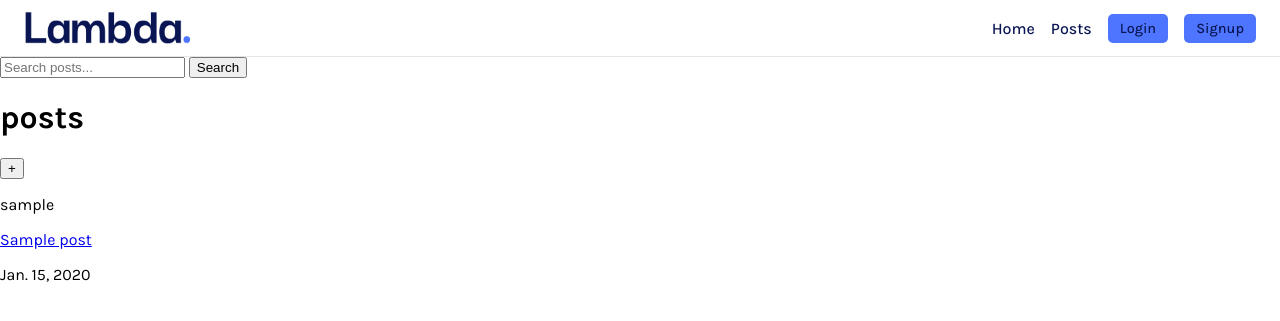
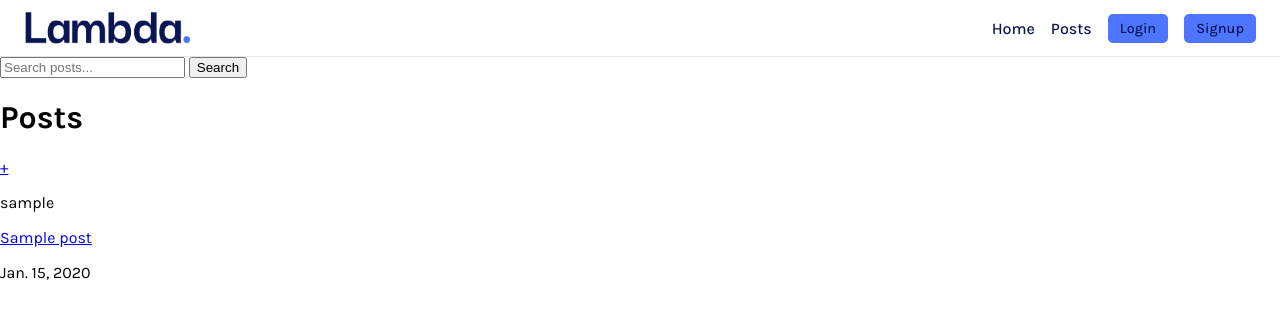
Before and after one commit to ZahraaMohd-c/lambda, a Django app: page /posts/ in a window 1280 px wide. Shown: the top 321 px of the page. Run offline with Django 5.2, Linux system fonts and the light colour scheme; tables that the repository leaves empty hold one stand-in row (values such as "Sample post").

Commit message:
post list update

```diff
--- a/main_app/templates/post/post_list.html
+++ b/main_app/templates/post/post_list.html
@@ -1,22 +1,29 @@
 {% extends "base.html" %}
 
 {% block body %}
-<form method="get" >
-  <input type="text" name="q" placeholder="Search posts..." value="{{ request.GET.q }}">
-  <button type="submit">Search</button>
-</form>
-      <h1>posts</h1>
-      <a href="{% url 'post_create'%}">
-        <button>+</button></a>
+<div class="posts-container">
+    <form method="get" class="search-form">
+        <input type="text" name="q" placeholder="Search posts..." value="{{ request.GET.q }}">
+        <button type="submit">Search</button>
+    </form>
+
+    <div class="header">
+        <h1>Posts</h1>
+        <a href="{% url 'post_create' %}" class="create-post-btn">+</a>
+    </div>
+
+    <div class="posts-list">
         {% if posts %}
             {% for post in posts %}
-            <p>{{post.user}} </p>
-            <a href="{% url 'post_details' post.id%}">
-                {{post.post_title}}
-            </a>
-            <p>{{post.post_date}} </p>
+            <div class="post-card">
+                <p class="post-user">{{ post.user }}</p>
+                <a href="{% url 'post_details' post.id %}" class="post-title">{{ post.post_title }}</a>
+                <p class="post-date">{{ post.post_date }}</p>
+            </div>
             {% endfor %}
         {% else %}
-          <p>There is no posts yet</p>
+            <p class="no-posts">There are no posts yet</p>
         {% endif %}
- {% endblock  %}
+    </div>
+</div>
+{% endblock %}
```
